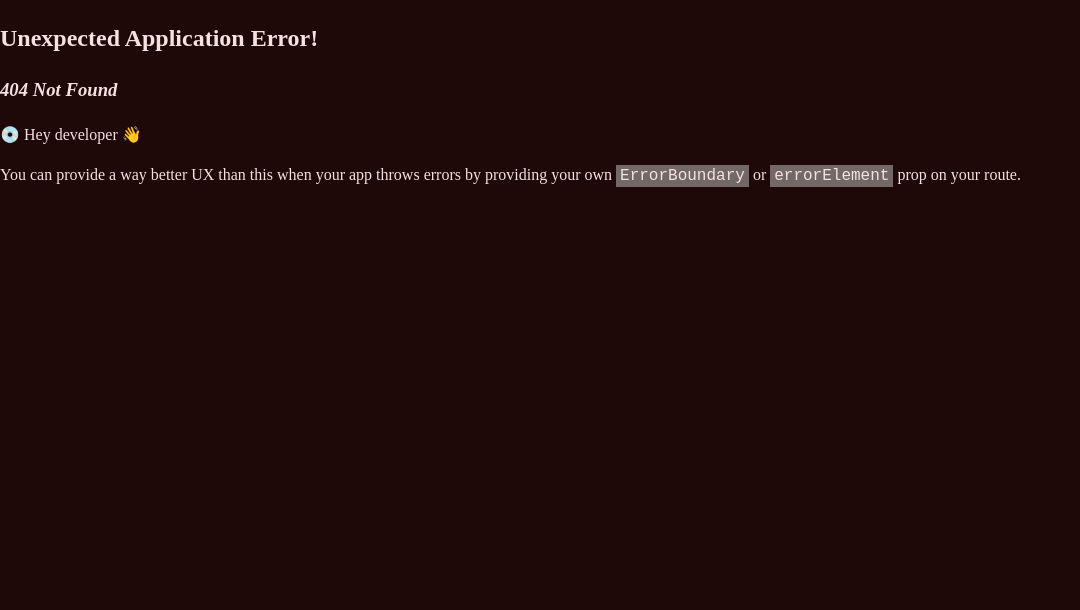
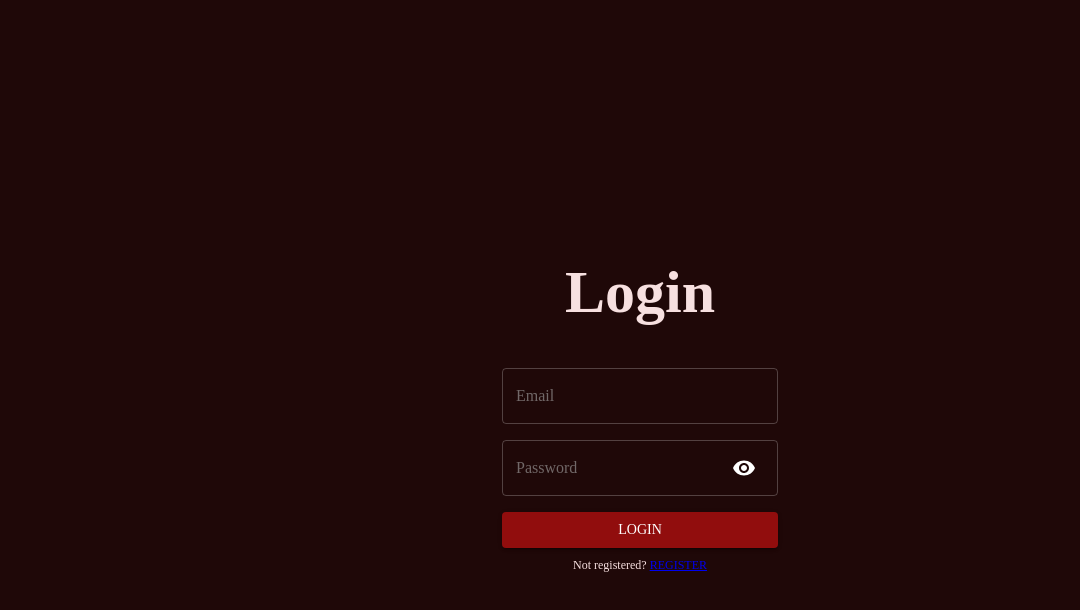
Before and after one commit to Faheem-T/kenzStoreFrontend, a React (Vite) app: page /login in a window 1280 px wide. Before the commit this address had no page. Shown: the top 610 px of the page, without its empty margins (0-1080 px from the left). Built offline with nearby package versions, Linux system fonts and the light colour scheme; a web font is replaced by a local one.

Commit message:
Implement login page

```diff
--- a/src/app/api.ts
+++ b/src/app/api.ts
@@ -1,5 +1,7 @@
 import { createApi, fetchBaseQuery } from "@reduxjs/toolkit/query/react";
-import { registerFormValues } from "./app/features/auth/RegisterPage";
+import { registerFormValues } from "./features/auth/RegisterPage";
+import { loginFormValues } from "./features/auth/LoginPage";
+import { loginResponse } from "./types/loginResponse";
 
 export const apiSlice = createApi({
   baseQuery: fetchBaseQuery({ baseUrl: "http://localhost:3001/api/" }),
@@ -8,10 +10,17 @@ export const apiSlice = createApi({
       query: (data: registerFormValues) => ({
         url: "v1/auth/register",
         method: "POST",
-        body: data
-      })
-    })
-  })
-})
+        body: data,
+      }),
+    }),
+    login: builder.mutation<loginResponse, loginFormValues>({
+      query: (data) => ({
+        url: "v1/auth/login",
+        method: "POST",
+        body: data,
+      }),
+    }),
+  }),
+});
 
-export const {useRegisterMutation} = apiSlice
+export const { useRegisterMutation, useLoginMutation } = apiSlice;
--- a/src/app/features/auth/LoginPage.tsx
+++ b/src/app/features/auth/LoginPage.tsx
@@ -0,0 +1,144 @@
+import {
+  TextField,
+  Box,
+  Button,
+  Stack,
+  Typography,
+  FormControl,
+  InputLabel,
+  OutlinedInput,
+  InputAdornment,
+  IconButton,
+  FormHelperText,
+} from "@mui/material";
+import { Visibility, VisibilityOff } from "@mui/icons-material";
+import { useForm } from "react-hook-form";
+import { zodResolver } from "@hookform/resolvers/zod";
+import { DevTool } from "@hookform/devtools";
+import { z } from "zod";
+import { useLoginMutation } from "../../api";
+import { useEffect, useState } from "react";
+import { Link, useNavigate } from "react-router";
+import toast from "react-hot-toast";
+import { selectUser, userLoggedIn } from "./authSlice";
+import { useAppDispatch, useAppSelector } from "../../hooks";
+
+const loginSchema = z.object({
+  email: z
+    .string()
+    .nonempty("Email is required")
+    .email("Email format is not valid"),
+  password: z.string().nonempty("Password is required"),
+});
+
+export type loginFormValues = {
+  firstName: string;
+  password: string;
+  confirmPassword: string;
+  email: string;
+};
+
+export const LoginPage = () => {
+  const [showPassword, setShowPassword] = useState(false);
+  const dispatch = useAppDispatch();
+  const navigate = useNavigate();
+  const user = useAppSelector(selectUser);
+
+  // redirecting if user already exists
+  useEffect(() => {
+    if (user) {
+      navigate("/home");
+    }
+  }, [user]);
+
+  const form = useForm<loginFormValues>({
+    defaultValues: {
+      email: "",
+      password: "",
+    },
+    resolver: zodResolver(loginSchema),
+  });
+
+  const { register, handleSubmit, control, formState } = form;
+
+  const { errors } = formState;
+
+  const [createLoginMutation, { isLoading }] = useLoginMutation();
+
+  const submitHandler = async (data: loginFormValues) => {
+    try {
+      const { data: loginData } = await createLoginMutation(data).unwrap();
+      dispatch(userLoggedIn(loginData));
+      toast.success("Logged in successfully!");
+      navigate("/home");
+    } catch (error: any) {
+      console.log(error);
+      toast.error(error.data.message);
+    }
+  };
+
+  return (
+    <>
+      <Box
+        sx={{
+          height: "100vh",
+          display: "flex",
+          alignItems: "center",
+          justifyContent: "center",
+          flexDirection: "column",
+          gap: "8px",
+        }}
+      >
+        <Typography margin={4} variant="h2" fontWeight={800}>
+          Login
+        </Typography>
+        <form noValidate onSubmit={handleSubmit(submitHandler)}>
+          <Stack spacing={2} paddingY={0} paddingX={8}>
+            <TextField
+              label="Email"
+              type="email"
+              {...register("email")}
+              error={!!errors.email}
+              helperText={errors.email?.message}
+            />
+            <FormControl variant="outlined">
+              <InputLabel htmlFor="password">Password</InputLabel>
+              <OutlinedInput
+                id="password"
+                {...register("password")}
+                type={showPassword ? "text" : "password"}
+                endAdornment={
+                  <InputAdornment position="end">
+                    <IconButton
+                      onClick={() => setShowPassword((state) => !state)}
+                    >
+                      {showPassword ? <VisibilityOff /> : <Visibility />}
+                    </IconButton>
+                  </InputAdornment>
+                }
+                error={!!errors.password}
+              />
+              {!!errors.password && (
+                <FormHelperText error>
+                  {errors.password?.message}
+                </FormHelperText>
+              )}
+            </FormControl>
+            <Button
+              type="submit"
+              variant="contained"
+              color="primary"
+              disabled={isLoading}
+            >
+              {isLoading ? "Loading..." : "Login"}
+            </Button>
+          </Stack>
+          <DevTool control={control} />
+        </form>
+        <Typography variant="caption">
+          Not registered? <Link to="/register">REGISTER</Link>
+        </Typography>
+      </Box>
+    </>
+  );
+};
--- a/src/app/features/auth/authSlice.ts
+++ b/src/app/features/auth/authSlice.ts
@@ -1,11 +1,38 @@
-import { createSlice } from "@reduxjs/toolkit";
+import { createSlice, PayloadAction } from "@reduxjs/toolkit";
+import { UserType } from "../../types/user";
+import { RootState } from "../../store";
+
+interface initialStateType {
+  accessToken: null | string;
+  user: null | Omit<UserType, "password">;
+}
+
+const initialState: initialStateType = {
+  accessToken: null,
+  user: null,
+};
 
 const authSlice = createSlice({
   name: "auth",
-  initialState: {},
-  reducers: {},
+  initialState,
+  reducers: {
+    userLoggedIn: (
+      state,
+      action: PayloadAction<{
+        accessToken: string;
+        user: Omit<UserType, "password">;
+      }>
+    ) => {
+      state.accessToken = action.payload.accessToken;
+      state.user = action.payload.user;
+    },
+  },
 });
 
 export default authSlice.reducer;
 
-export const {} = authSlice.actions;
+export const { userLoggedIn } = authSlice.actions;
+
+// selectors
+export const selectUser = (state: RootState) => state.auth.user;
+export const selectAccessToken = (state: RootState) => state.auth.accessToken;
--- /dev/null
+++ b/src/app/features/user/Homepage.tsx
@@ -0,0 +1,23 @@
+import { useEffect } from "react";
+import { useAppSelector } from "../../hooks";
+import { selectUser } from "../auth/authSlice";
+import { useNavigate } from "react-router";
+import { Box } from "@mui/material";
+
+export const Homepage = () => {
+  const user = useAppSelector(selectUser);
+  const navigate = useNavigate();
+
+  // redirecting if user does not exist
+  useEffect(() => {
+    if (!user) {
+      navigate("/login");
+    }
+  }, [user]);
+
+  return (
+    <>
+      <Box>Hello there</Box>
+    </>
+  );
+};
--- /dev/null
+++ b/src/app/types/loginResponse.ts
@@ -0,0 +1,9 @@
+import { UserType } from "./user";
+
+export interface loginResponse {
+  success: boolean;
+  data: {
+    accessToken: string;
+    user: Omit<UserType, "password">;
+  };
+}
--- /dev/null
+++ b/src/app/types/user.ts
@@ -0,0 +1,7 @@
+export interface UserType {
+  firstName: string;
+  lastName: string;
+  email: string;
+  DOB: Date;
+  password: string;
+}
```
Also changed, not shown: src/main.tsx (+20 -11 lines), src/app/features/user/homepage.tsx (deleted).
